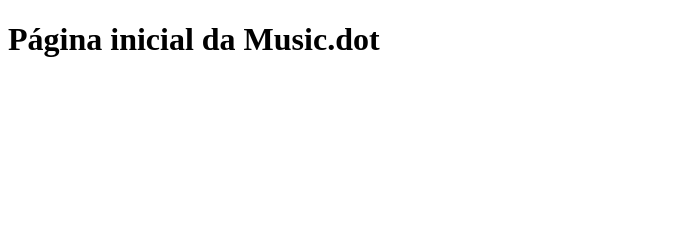
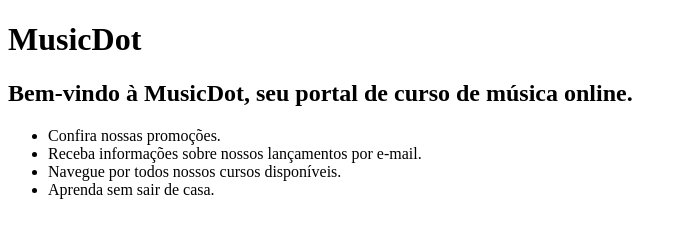
Before and after one commit to gvtenberg/music-dot, a plain HTML site: page index.html in a window 1280 px wide. Shown: the whole page, without its empty margins (0-687 px from the left). Drawn offline with Linux system fonts and the light colour scheme.

Commit message:
Tópico HTML, Atividade 1

```diff
--- a/index.html
+++ b/index.html
@@ -6,6 +6,13 @@
     <title>Music.dot</title>
 </head>
 <body>
-    <h1>Página inicial da Music.dot</h1> <!-- Assunto principal da página HTML -->
+    <h1>MusicDot</h1> <!-- Assunto principal da página HTML -->
+    <h2>Bem-vindo à MusicDot, seu portal de curso de música online.</h2>
+    <ul>
+        <li>Confira nossas promoções.</li>
+        <li>Receba informações sobre nossos lançamentos por e-mail.</li>
+        <li>Navegue por todos nossos cursos disponíveis.</li>
+        <li>Aprenda sem sair de casa.</li>
+    </ul>
 </body>
 </html>
```
